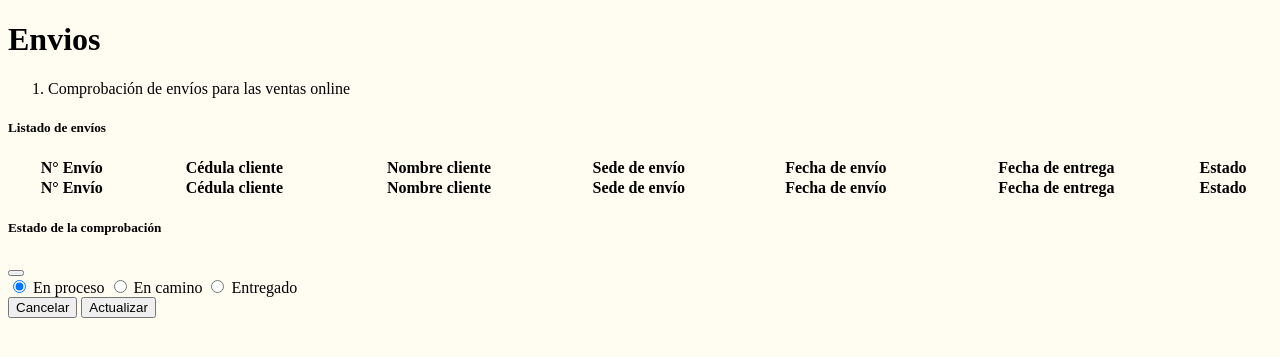
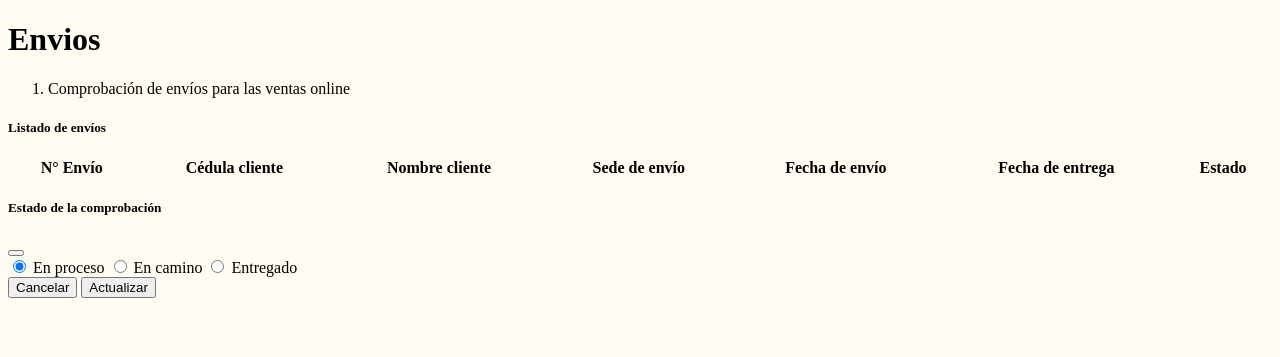
Before and after one commit to ricardojparram/MediSalud-envolved, a PHP site: template vista/interno/enviosVista.php in a window 1280 px wide. Shown: the top 357 px of the page. Run offline with PHP 8.4, Linux system fonts and the light colour scheme; the template is opened without the code that fills it, so the values that code supplies are empty.

Commit message:
Cambios en la tabla de envios

```diff
--- a/vista/interno/enviosVista.php
+++ b/vista/interno/enviosVista.php
@@ -69,17 +69,6 @@
                 <th scope="col">Estado</th>
               </tr>
             </thead>
-            <tfoot>
-              <tr>
-                <th scope="col">N° Envío</th>
-                <th scope="col">Cédula cliente</th>
-                <th scope="col">Nombre cliente</th>
-                <th scope="col">Sede de envío</th>
-                <th scope="col">Fecha de envío</th>
-                <th scope="col">Fecha de entrega</th>
-                <th scope="col">Estado</th>
-              </tr>
-            </tfoot>
             <tbody>
             </tbody>
           </table>
```
